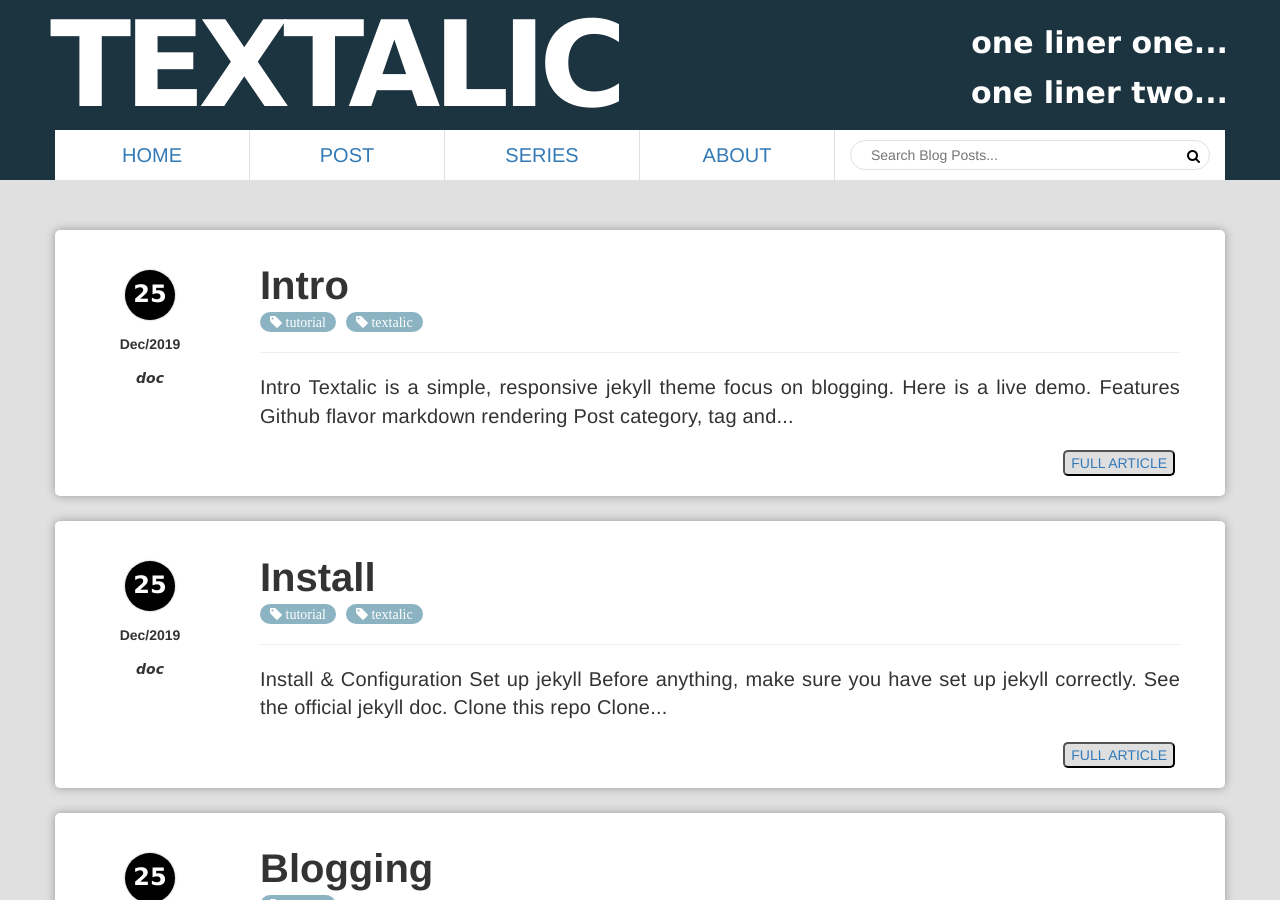
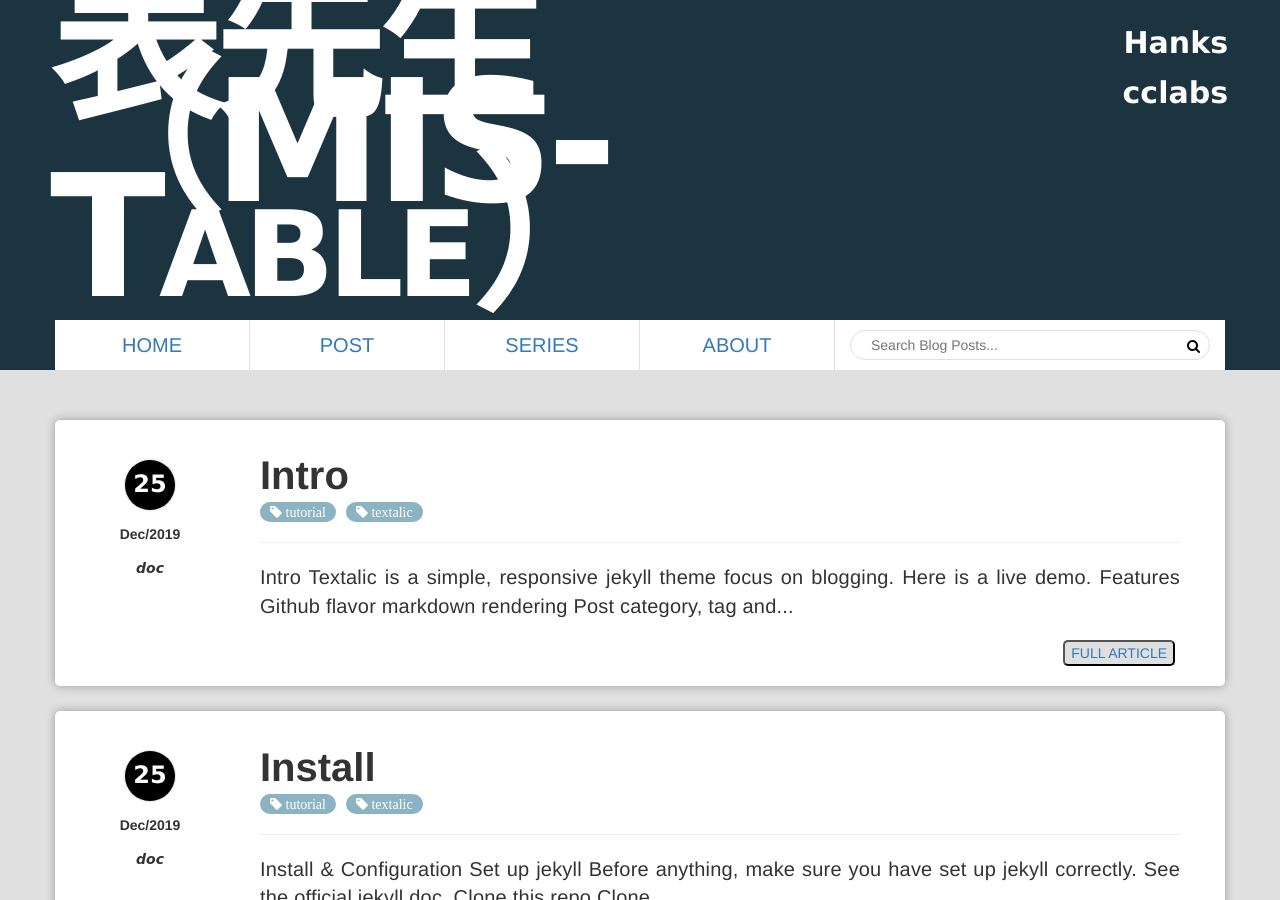
Before and after one commit to cclab-hanks/cclab-hanks.github.io, a Jekyll site: the page built from index.html, in a window 1280 px wide and 900 px high. Built offline with Jekyll 4.4.1, drawn with Linux system fonts in a browser that asks for light colours; the list of posts is cut into pages by our own code.

Commit message:
change title

```diff
--- a/_config.yml
+++ b/_config.yml
@@ -20,11 +20,11 @@ permalink: /:categories/:title
 excerpt_separator: "[-----]"
 
 url: # Required: replace this with your domain
-name: textalic # Required: will be displayed on every page's header
+name: 表先生（MIS-Table） # Required: will be displayed on every page's header
 title: site title # Required: site's default title
 shout: # Required: **TWO** lines, will be displayed on page's header.
-  - one liner one...
-  - one liner two...
+  - Hanks
+  - cclabs
 description: "Some short description on your site" # Required
 
 disqus:
```
